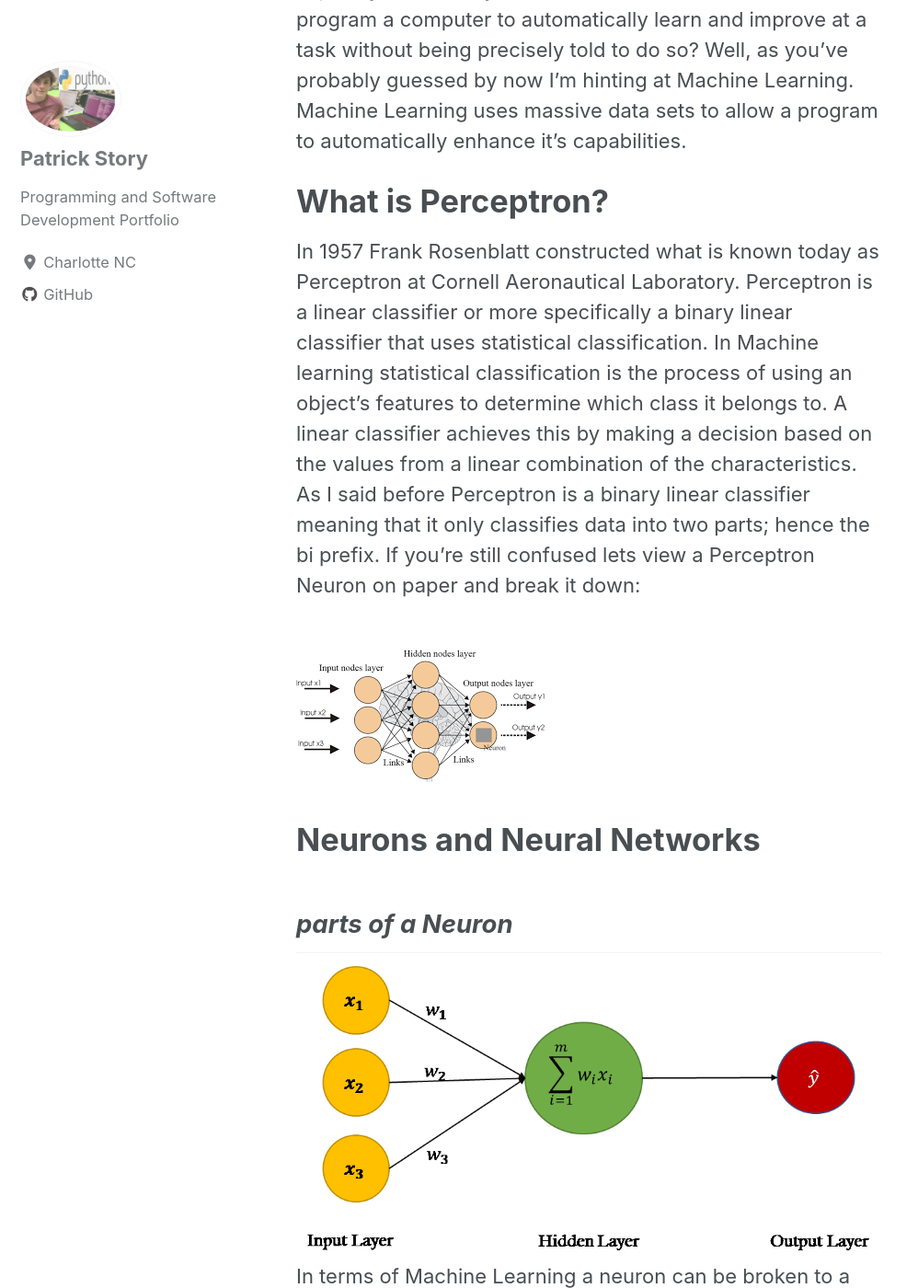
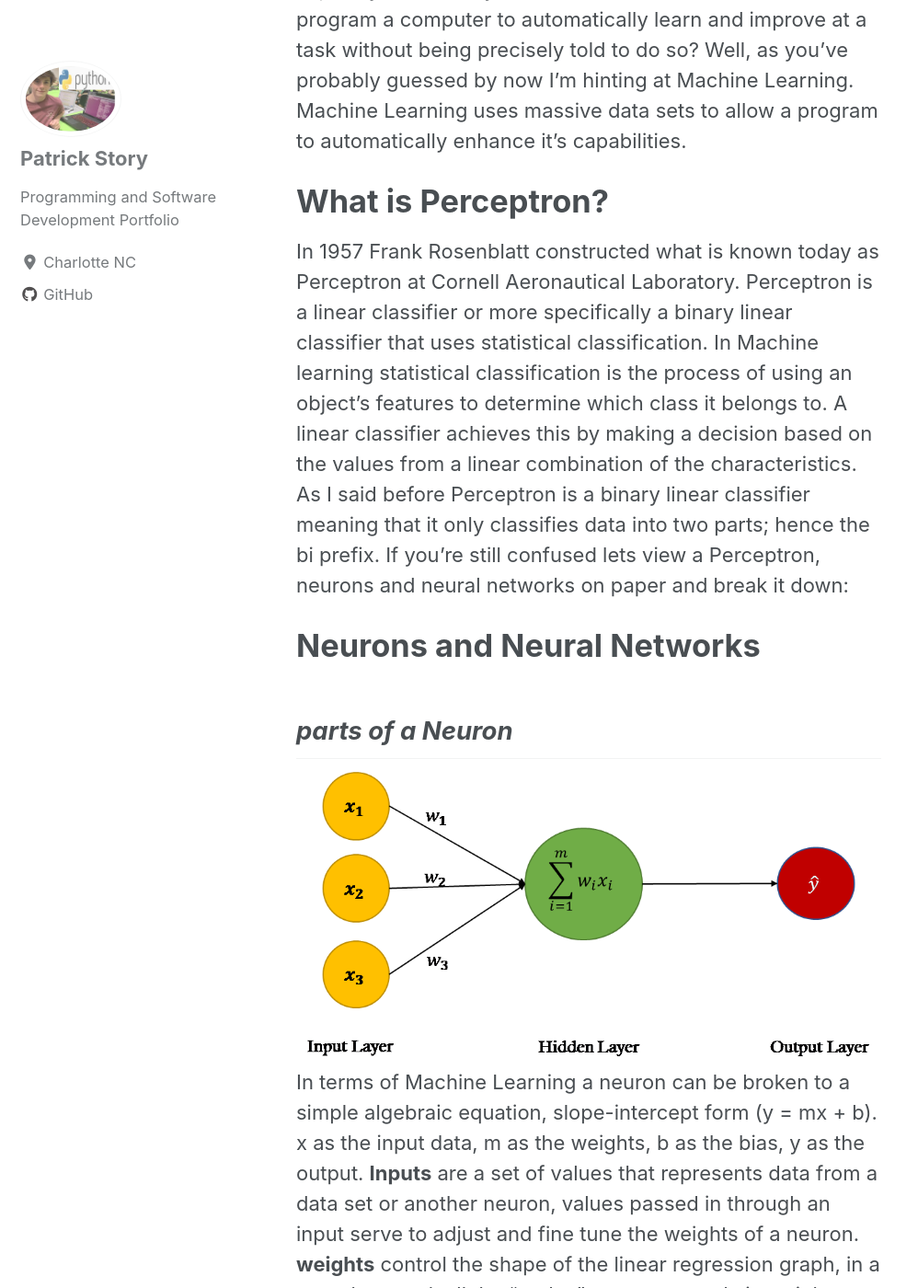
Before and after one commit to Patchyst/Patchyst.github.io, a Jekyll site: the page built from _posts/2019-08-15-My_First_Machine_Learning_Model.md, in a window 1280 px wide and 1400 px high, scrolled down 1009 px. Shown: the whole window at 92% size, without its empty margins (0-998 px from the left). Built offline with Jekyll 4.4.1, drawn with Linux system fonts in a browser that asks for light colours; cached includes are drawn as plain includes; nearby versions of some CDN libraries; some of the changed text lies outside the part shown.

Commit message:
updating Perceptron

```diff
--- a/_posts/2019-08-15-My_First_Machine_Learning_Model.md
+++ b/_posts/2019-08-15-My_First_Machine_Learning_Model.md
@@ -10,15 +10,13 @@
 Up until this point you've probably made programs to automate tasks for you such as, do math, create encryptions, and convert complicated binary and hexadecimal into "readable" characters. Computers have given us the ability to accomplish tasks that we could have never done on our own. However, as you've noticed a computer must be explicitly told exactly what to do, but what if one could program a computer to automatically learn and improve at a task without being precisely told to do so? Well, as you've probably guessed by now I'm hinting at Machine Learning. Machine Learning uses massive data sets to allow a program to automatically enhance it's capabilities.
 
 # What is Perceptron?
-In 1957 Frank Rosenblatt constructed what is known today as Perceptron at Cornell Aeronautical Laboratory. Perceptron is a linear classifier or more specifically a binary linear classifier that uses statistical classification. In Machine learning statistical classification is the process of using an object's features to determine which class it belongs to. A linear classifier achieves this by making a decision based on the values from a linear combination of the characteristics. As I said before Perceptron is a binary linear classifier meaning that it only classifies data into two parts; hence the bi prefix. If you're still confused lets view a Perceptron Neuron on paper and break it down:
-
-![Perceptron](/images/nuer.jpg){:class="img-responsive"}
+In 1957 Frank Rosenblatt constructed what is known today as Perceptron at Cornell Aeronautical Laboratory. Perceptron is a linear classifier or more specifically a binary linear classifier that uses statistical classification. In Machine learning statistical classification is the process of using an object's features to determine which class it belongs to. A linear classifier achieves this by making a decision based on the values from a linear combination of the characteristics. As I said before Perceptron is a binary linear classifier meaning that it only classifies data into two parts; hence the bi prefix. If you're still confused lets view a Perceptron, neurons and neural networks on paper and break it down:
 
 
 # Neurons and Neural Networks
 ## *parts of a Neuron*
 ![Perceptron](/images/better_image.jpg){:class="img-responsive"}
-In terms of Machine Learning a neuron can be broken to a simple algebraic equation, slope-intercept form (y = mx + b). x as the input data, m as the weights, b as the bias, y as the output. **Inputs** are a set of values that represents data from a data set or another neuron, values passed in through an input serve to adjust and fine tune the weights of a neuron. **weights** control the shape of the linear regression graph, in a neural network all the "nodes" are connected via weights (e.g. output of )
+In terms of Machine Learning a neuron can be broken to a simple algebraic equation, slope-intercept form (y = mx + b). x as the input data, m as the weights, b as the bias, y as the output. **Inputs** are a set of values that represents data from a data set or another neuron, values passed in through an input serve to adjust and fine tune the weights of a neuron. **weights** control the shape of the linear regression graph, in a neural network all the "nodes" are connected via weights (e.g. output of one neuron connected to another neuron's input). When a neural network is created the weights are randomly initialized with a value between 0 and 1. As the program continues to run
 
 
 ## The Hidden layer
```
